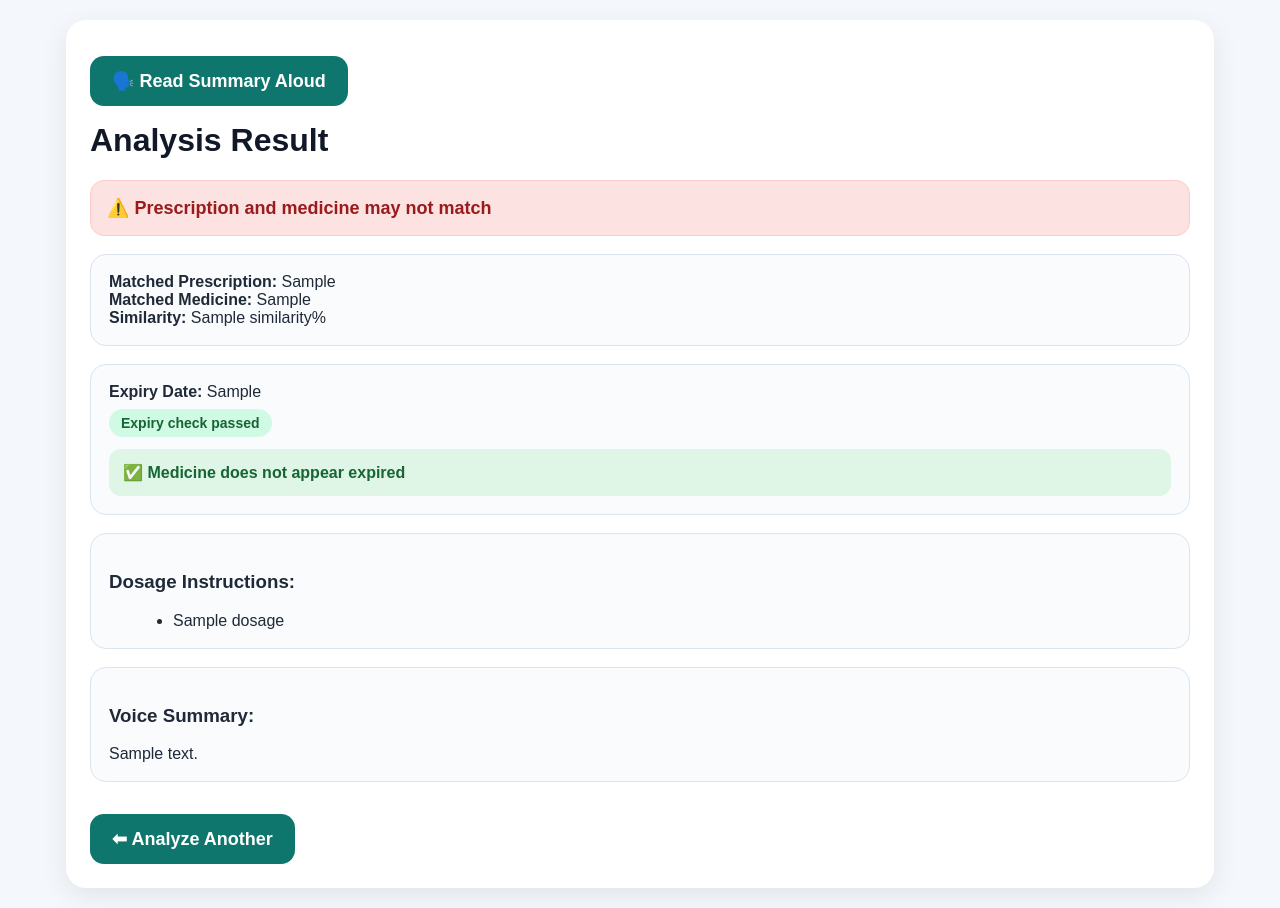
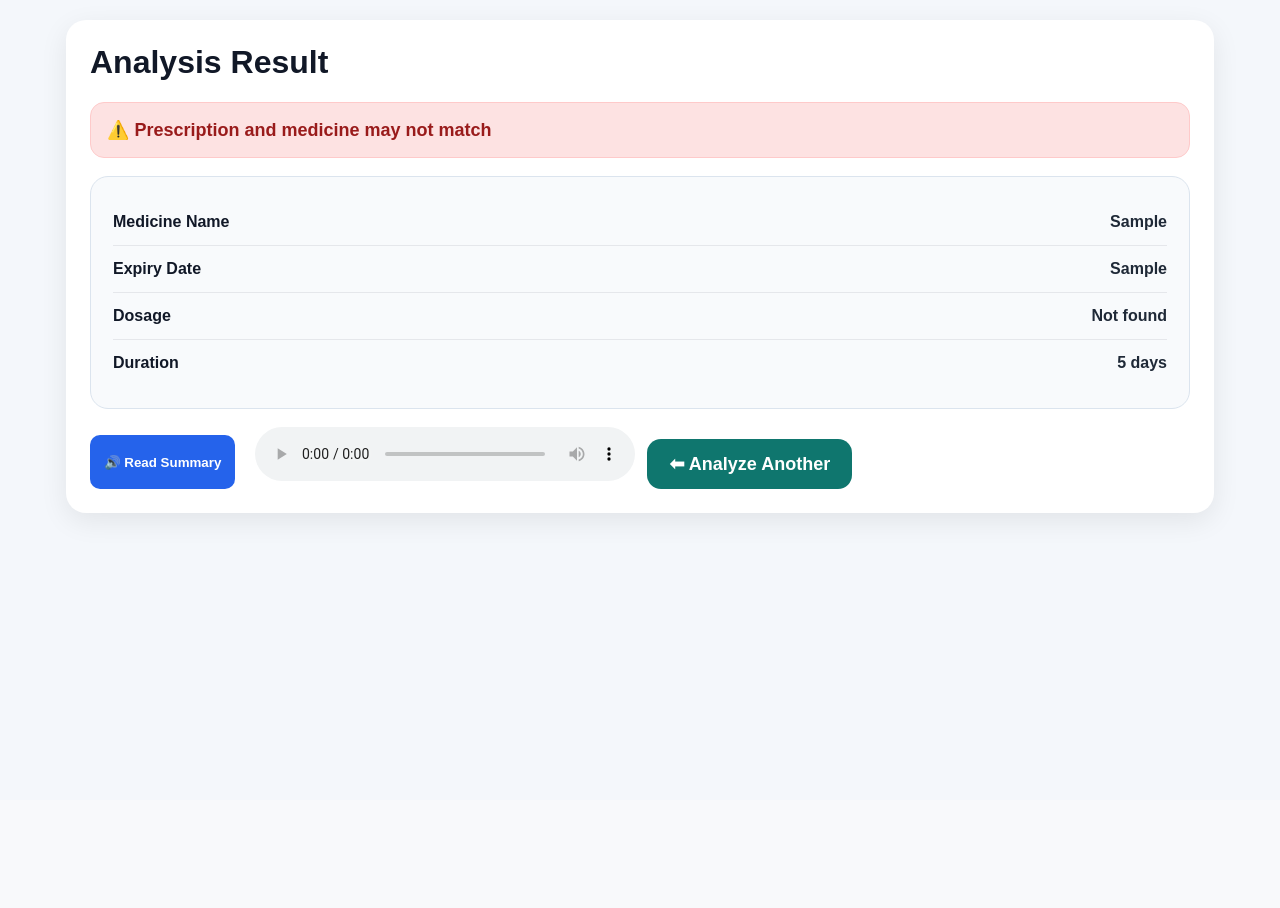
Before and after one commit to sugumarranganathan/medivoice-project, a Django app: template templates/home.html in a window 1280 px wide. After the commit the page ends 523 px from the top, so only its background shows below. Run offline with Django 5.2, Linux system fonts and the light colour scheme; the template is opened without the code that fills it: most values are stand-ins (such as "Sample title", 1, 10 or a date in 2020).

Commit message:
Update home.html

```diff
--- a/templates/home.html
+++ b/templates/home.html
@@ -27,6 +27,10 @@
       margin-top: 0;
     }
 
+    p {
+      color: #475569;
+    }
+
     .btn {
       background: #0f766e;
       color: #fff;
@@ -37,84 +41,33 @@
       font-size: 18px;
       font-weight: bold;
       margin-top: 12px;
+      transition: 0.2s ease;
     }
 
     .btn:hover {
       background: #0d5f59;
     }
 
-    .section {
-      margin-top: 18px;
-      padding: 18px;
-      border-radius: 16px;
-      border: 1px solid #dbe4ee;
-      background: #f9fbfd;
+    .btn:disabled {
+      opacity: 0.7;
+      cursor: not-allowed;
     }
 
-    .success {
-      background: #dff5e6;
-      color: #166534;
-      border: 1px solid #bbf7d0;
+    .small-btn {
+      background: #2563eb;
+      color: white;
+      border: none;
+      padding: 10px 14px;
+      border-radius: 10px;
+      cursor: pointer;
+      margin-right: 8px;
+      margin-top: 8px;
       font-weight: bold;
-      padding: 16px;
-      border-radius: 14px;
-      font-size: 18px;
+      transition: 0.2s ease;
     }
 
-    .danger {
-      background: #fde2e2;
-      color: #991b1b;
-      border: 1px solid #fecaca;
-      font-weight: bold;
-      padding: 16px;
-      border-radius: 14px;
-      font-size: 18px;
-    }
-
-    .ok-box {
-      margin-top: 12px;
-      background: #dff5e6;
-      color: #166534;
-      padding: 14px;
-      border-radius: 12px;
-      font-weight: bold;
-    }
-
-    .warn-box {
-      margin-top: 12px;
-      background: #fde2e2;
-      color: #991b1b;
-      padding: 14px;
-      border-radius: 12px;
-      font-weight: bold;
-    }
-
-    .tag {
-      display: inline-block;
-      margin-top: 8px;
-      padding: 6px 12px;
-      border-radius: 999px;
-      font-size: 14px;
-      font-weight: bold;
-    }
-
-    .tag-green {
-      background: #d1fae5;
-      color: #166534;
-    }
-
-    .tag-blue {
-      background: #dbeafe;
-      color: #1d4ed8;
-    }
-
-    .error-box {
-      background: #fee2e2;
-      color: #991b1b;
-      padding: 16px;
-      border-radius: 14px;
-      font-weight: bold;
-      margin-top: 20px;
+    .small-btn:hover {
+      background: #1d4ed8;
     }
 
     .grid {
@@ -135,6 +88,7 @@
       display: block;
       margin-bottom: 8px;
       font-weight: bold;
+      color: #111827;
     }
 
     input[type="file"] {
@@ -144,14 +98,14 @@
 
     .preview {
       margin-top: 10px;
+      width: 100%;
       max-width: 100%;
+      max-height: 340px;
+      object-fit: contain;
       border-radius: 12px;
       display: none;
       border: 1px solid #dbe4ee;
-    }
-
-    ul {
-      margin: 8px 0 0 24px;
+      background: #fff;
     }
 
     .camera-controls {
@@ -161,43 +115,129 @@
     video, canvas {
       width: 100%;
       max-width: 100%;
+      max-height: 340px;
+      object-fit: contain;
       border-radius: 12px;
       margin-top: 10px;
       border: 1px solid #dbe4ee;
       display: none;
+      background: #000;
     }
 
-    .small-btn {
-      background: #2563eb;
-      color: white;
-      border: none;
-      padding: 10px 14px;
-      border-radius: 10px;
-      cursor: pointer;
-      margin-right: 8px;
-      margin-top: 8px;
+    .error-box {
+      background: #fee2e2;
+      color: #991b1b;
+      padding: 16px;
+      border-radius: 14px;
       font-weight: bold;
+      margin-top: 20px;
     }
 
-    .small-btn:hover {
-      background: #1d4ed8;
+    .status-box {
+      padding: 16px;
+      border-radius: 14px;
+      font-weight: bold;
+      font-size: 18px;
+      margin-bottom: 18px;
     }
 
-    .speak-btn {
-      display: inline-block;
-      margin-bottom: 16px;
+    .status-success {
+      background: #dff5e6;
+      color: #166534;
+      border: 1px solid #bbf7d0;
+    }
+
+    .status-danger {
+      background: #fde2e2;
+      color: #991b1b;
+      border: 1px solid #fecaca;
+    }
+
+    .result-card {
+      background: #f8fafc;
+      border: 1px solid #dbe4ee;
+      border-radius: 18px;
+      padding: 22px;
+      margin-top: 16px;
+    }
+
+    .result-row {
+      display: flex;
+      justify-content: space-between;
+      gap: 20px;
+      padding: 14px 0;
+      border-bottom: 1px solid #e5e7eb;
+      flex-wrap: wrap;
+    }
+
+    .result-row:last-child {
+      border-bottom: none;
+    }
+
+    .result-label {
+      font-weight: bold;
+      color: #111827;
+      min-width: 160px;
+    }
+
+    .result-value {
+      color: #1f2937;
+      font-weight: 600;
+      flex: 1;
+      text-align: right;
+      word-break: break-word;
+    }
+
+    .voice-mini {
+      margin-top: 16px;
+      padding: 14px;
+      border-radius: 12px;
+      background: #eef6ff;
+      border: 1px solid #cfe3ff;
+      color: #1e3a8a;
+      font-size: 15px;
+      display: none; /* hidden text area, only for speech */
+    }
+
+    .action-row {
+      display: flex;
+      gap: 12px;
+      flex-wrap: wrap;
+      margin-top: 18px;
+    }
+
+    .loading-box {
+      display: none;
+      margin-top: 18px;
+      padding: 14px;
+      border-radius: 12px;
+      background: #eff6ff;
+      color: #1d4ed8;
+      font-weight: bold;
+      border: 1px solid #bfdbfe;
     }
 
     @media (max-width: 900px) {
       .grid {
         grid-template-columns: 1fr;
       }
-      .btn {
-        width: 100%;
-      }
-      .small-btn {
+
+      .btn, .small-btn {
         width: 100%;
         margin-right: 0;
+      }
+
+      .result-row {
+        flex-direction: column;
+        gap: 6px;
+      }
+
+      .result-value {
+        text-align: left;
+      }
+
+      .action-row {
+        flex-direction: column;
       }
     }
   </style>
@@ -206,10 +246,6 @@
   <div class="container">
 
     {% if result %}
-      <div class="speak-btn">
-        <button class="btn" onclick="readSummary()">🗣️ Read Summary Aloud</button>
-      </div>
-
       <h1>Analysis Result</h1>
 
       {% if result.error %}
@@ -217,71 +253,67 @@
       {% else %}
 
         {% if result.matched %}
-          <div class="success">✅ Prescription and medicine appear to match</div>
+          <div class="status-box status-success">✅ Prescription and medicine match</div>
         {% else %}
-          <div class="danger">⚠️ Prescription and medicine may not match</div>
+          <div class="status-box status-danger">⚠️ Prescription and medicine may not match</div>
         {% endif %}
 
-        <div class="section">
-          <div><strong>Matched Prescription:</strong> {{ result.matched_prescription }}</div>
-          <div><strong>Matched Medicine:</strong> {{ result.matched_medicine }}</div>
-          <div><strong>Similarity:</strong> {{ result.similarity }}%</div>
+        <div class="result-card">
+          <div class="result-row">
+            <div class="result-label">Medicine Name</div>
+            <div class="result-value">{{ result.matched_medicine|default:"Not found" }}</div>
           </div>
 
-        <div class="section">
-          <div><strong>Expiry Date:</strong>
+          <div class="result-row">
+            <div class="result-label">Expiry Date</div>
+            <div class="result-value">
               {% if result.expiry_found %}
                 {{ result.expiry_found }}
               {% else %}
-              Not detected
+                Not found
               {% endif %}
             </div>
-
-          {% if result.expiry_found %}
-            <span class="tag tag-green">Expiry check passed</span>
-            {% if result.expired %}
-              <div class="warn-box">⚠️ Medicine appears expired</div>
-            {% else %}
-              <div class="ok-box">✅ Medicine does not appear expired</div>
-            {% endif %}
-          {% else %}
-            <span class="tag tag-blue">Expiry uncertain</span>
-            <div style="margin-top:12px;">Expiry could not be fully verified from the image.</div>
-          {% endif %}
           </div>
 
-        <div class="section">
-          <h3>Dosage Instructions:</h3>
-          {% if result.dosage %}
-            <ul>
-              {% for d in result.dosage %}
-                <li>{{ d }}</li>
-              {% endfor %}
-            </ul>
-          {% else %}
-            <div>No clear dosage instructions found.</div>
-          {% endif %}
+          <div class="result-row">
+            <div class="result-label">Dosage</div>
+            <div class="result-value">{{ result.dosage_text|default:"Not found" }}</div>
           </div>
 
-        <div class="section">
-          <h3>Voice Summary:</h3>
-          <div id="voiceSummaryText">{{ result.voice_message }}</div>
+          <div class="result-row">
+            <div class="result-label">Duration</div>
+            <div class="result-value">{{ result.days|default:"5" }} days</div>
+          </div>
         </div>
 
+        <!-- Hidden short voice text only -->
+        <div id="voiceSummaryText" class="voice-mini">
+          {{ result.voice_message }}
+        </div>
+
+        <div class="action-row">
+          <button class="small-btn" type="button" onclick="readSummary()">🔊 Read Summary</button>
+
+          {% if result.servam_audio_url %}
+            <audio controls autoplay style="width: 100%; max-width: 380px;">
+              <source src="{{ result.servam_audio_url }}" type="audio/mpeg">
+              Your browser does not support audio.
+            </audio>
           {% endif %}
 
-      <div style="margin-top:20px;">
           <a href="/" style="text-decoration:none;">
             <button class="btn" type="button">⬅ Analyze Another</button>
           </a>
         </div>
 
+      {% endif %}
+
     {% else %}
 
       <h1>Medicine Safety Checker</h1>
-      <p>Upload or capture a prescription image and a medicine strip image to verify medicine safety.</p>
+      <p>Upload or capture a prescription image and a medicine strip image to verify medicine details.</p>
 
-      <form method="post" enctype="multipart/form-data">
+      <form method="post" enctype="multipart/form-data" id="analyzeForm">
         {% csrf_token %}
 
         <div class="grid">
@@ -316,7 +348,8 @@
           </div>
         </div>
 
-        <button type="submit" class="btn">🔍 Analyze Medicine Safety</button>
+        <button type="submit" class="btn" id="analyzeBtn">🔍 Analyze</button>
+        <div class="loading-box" id="loadingBox">⏳ Analyzing... please wait</div>
       </form>
 
     {% endif %}
@@ -345,6 +378,12 @@
     async function startCamera(type) {
       try {
         const video = document.getElementById(type + "Video");
+        const preview = document.getElementById(type + "Preview");
+
+        if (preview) {
+          preview.style.display = "none";
+        }
+
         video.style.display = "block";
 
         if (cameraStreams[type]) {
@@ -352,14 +391,18 @@
         }
 
         const stream = await navigator.mediaDevices.getUserMedia({
-          video: { facingMode: "environment" },
+          video: {
+            facingMode: { ideal: "environment" }
+          },
           audio: false
         });
 
         cameraStreams[type] = stream;
         video.srcObject = stream;
+        await video.play();
+
       } catch (error) {
-        alert("Unable to access camera. Please allow permission.");
+        alert("Unable to access camera. Please allow camera permission.");
         console.error(error);
       }
     }
@@ -370,7 +413,7 @@
       const hiddenInput = document.getElementById(type + "CameraData");
       const preview = document.getElementById(type + "Preview");
 
-      if (!video.srcObject) {
+      if (!video.srcObject || !video.videoWidth || !video.videoHeight) {
         alert("Please open camera first.");
         return;
       }
@@ -403,11 +446,39 @@
       if (!text) return;
 
       window.speechSynthesis.cancel();
+
       const utterance = new SpeechSynthesisUtterance(text);
       utterance.rate = 1;
       utterance.pitch = 1;
       utterance.lang = "en-IN";
+
       window.speechSynthesis.speak(utterance);
+    }
+
+    window.addEventListener("load", function () {
+      const summaryElement = document.getElementById("voiceSummaryText");
+      if (summaryElement && summaryElement.innerText.trim()) {
+        setTimeout(() => {
+          readSummary();
+        }, 600);
+      }
+    });
+
+    const analyzeForm = document.getElementById("analyzeForm");
+    if (analyzeForm) {
+      analyzeForm.addEventListener("submit", function () {
+        const btn = document.getElementById("analyzeBtn");
+        const loading = document.getElementById("loadingBox");
+
+        if (btn) {
+          btn.disabled = true;
+          btn.innerText = "⏳ Analyzing...";
+        }
+
+        if (loading) {
+          loading.style.display = "block";
+        }
+      });
     }
 
     window.addEventListener("beforeunload", function () {
```
Lines whose indentation alone changed are shown as unchanged.
